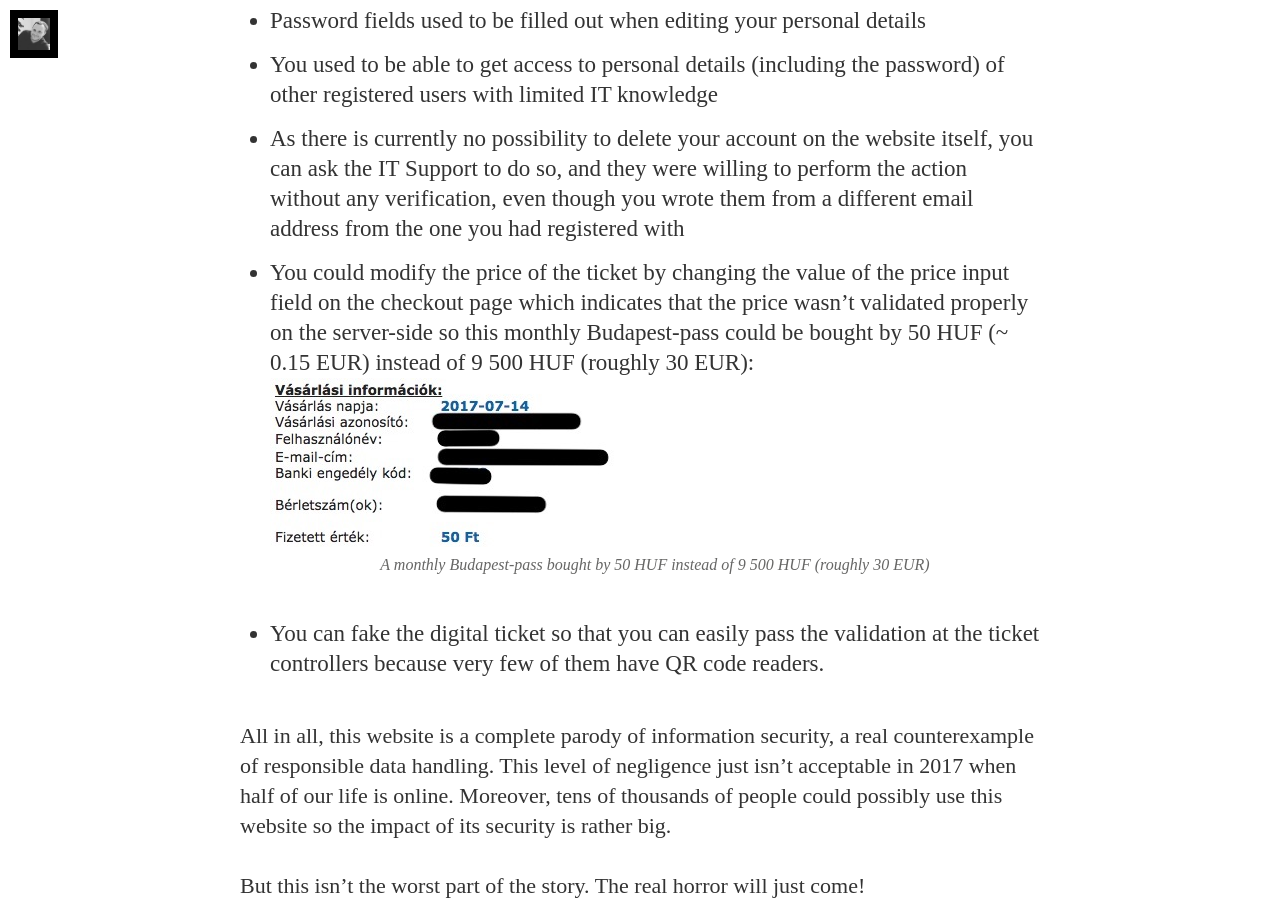
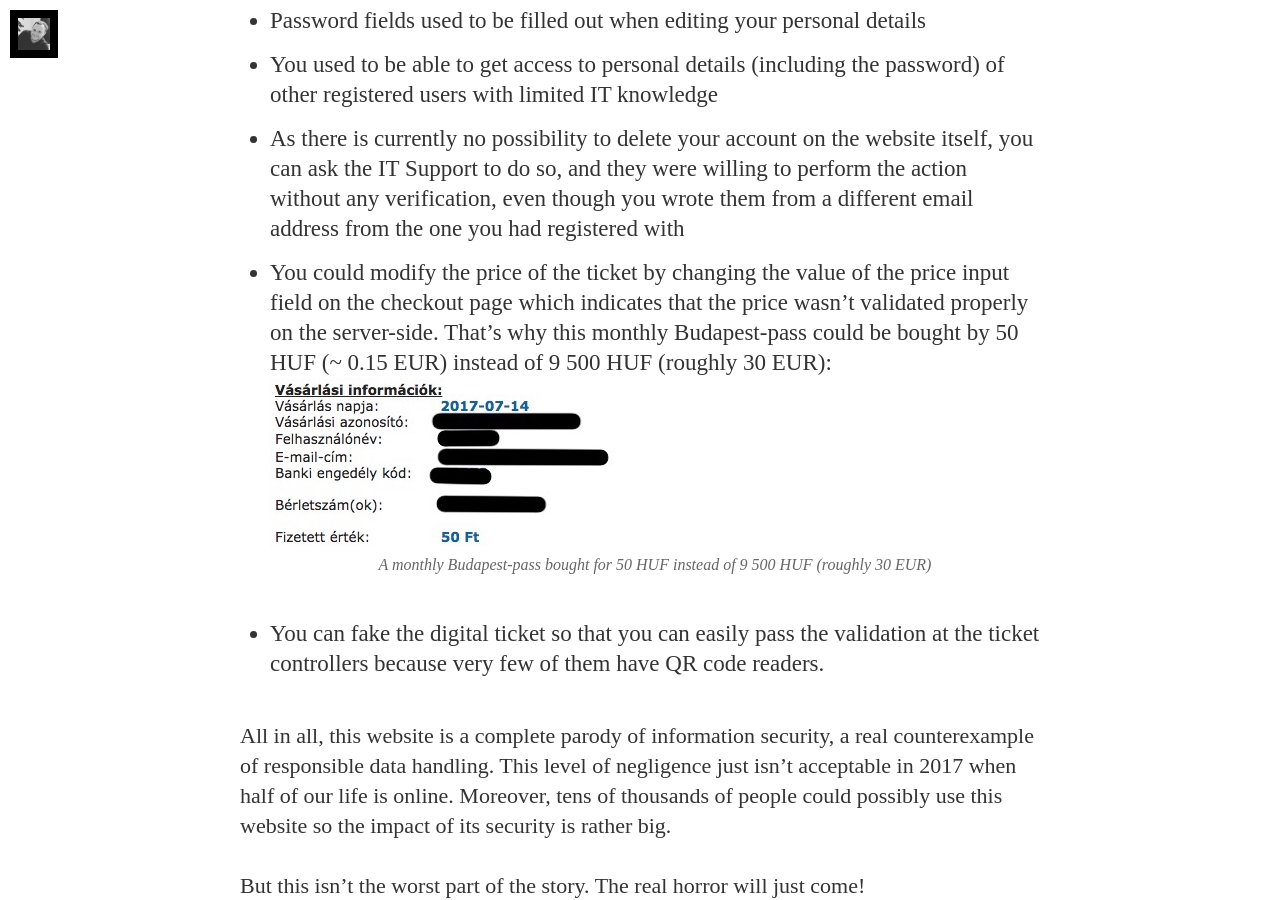
Before and after one commit to kocsismate/kocsismate.github.io, a Jekyll site: the page built from _posts/2017-07-23-18-year-old-ethical-hacker-got-arrested-in-hungary.md, in a window 1280 px wide and 900 px high, scrolled down 3127 px. Built offline with Jekyll 4.4.1, drawn with Linux system fonts in a browser that asks for light colours; nearby versions of some CDN libraries; some web fonts are replaced; comment, search, counter and statistics services are not loaded.

Commit message:
Fix grammar

```diff
--- a/_posts/2017-07-23-18-year-old-ethical-hacker-got-arrested-in-hungary.md
+++ b/_posts/2017-07-23-18-year-old-ethical-hacker-got-arrested-in-hungary.md
@@ -41,9 +41,9 @@ IT knowledge
 and they were willing to perform the action without any verification, even though you wrote them from a different email
 address from the one you had registered with
 - You could modify the price of the ticket by changing the value of the price input field on the checkout page which
-indicates that the price wasn't validated properly on the server-side so this monthly Budapest-pass could be bought by
+indicates that the price wasn't validated properly on the server-side. That's why this monthly Budapest-pass could be bought by
 50 HUF (~ 0.15 EUR) instead of 9 500 HUF (roughly 30 EUR):
-![A monthly Budapest-pass bought by 50 HUF instead of 9 500 HUF (roughly 30 EUR)][bkk-ticket]
+![A monthly Budapest-pass bought for 50 HUF instead of 9 500 HUF (roughly 30 EUR)][bkk-ticket]
 - You can fake the digital ticket so that you can easily pass the validation at the ticket controllers because very few
 of them have QR code readers.
 
```
